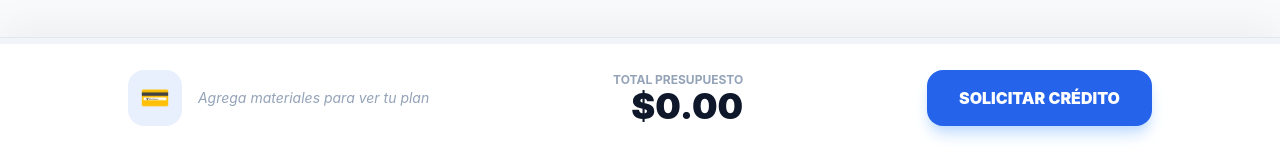
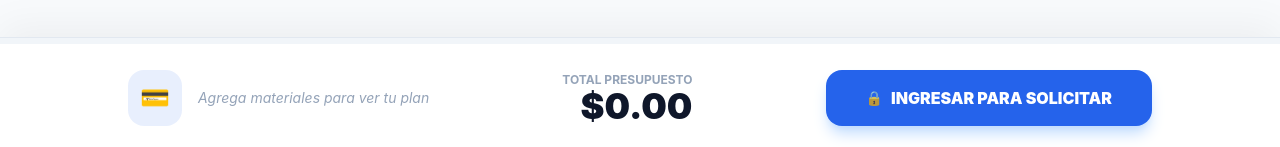
Before and after one commit to p4ndu1ce/renobo-fronted, an Angular app: page / in a window 1280 px wide. Shown: the part 650-797 px from the top of the page. Built offline with nearby package versions, Linux system fonts and the light colour scheme; no server answers.

Commit message:
correción de caso excedido

```diff
--- a/src/app/app.html
+++ b/src/app/app.html
@@ -47,9 +47,11 @@
           <p class="text-xs font-bold text-slate-400 uppercase tracking-tighter">
             {{ plan.exceeded ? 'Presupuesto Elevado' : 'Plan Recomendado' }}
           </p>
-          <h4 class="text-xl font-black text-slate-900 leading-tight">{{ plan.name }}</h4>
+          <h4 class="text-xl font-black text-slate-900 leading-tight">{{ plan.name }} {{ plan.exceeded ? '+' : '' }}</h4>
 
-          @if (!plan.exceeded && grandTotal() > 0) {
+          @if (plan.exceeded) {
+          <p class="text-[10px] text-orange-600 font-bold uppercase">Requiere Evaluación Especial</p>
+          } @else if (grandTotal() > 0) {
           <p class="text-[10px] font-medium text-slate-400">
             Te quedan <span class="text-slate-600 font-bold">{{ (plan.maxAmount - grandTotal()) | currency }}</span>
             disponibles
@@ -75,9 +77,15 @@
         </p>
       </div>
 
-      <button
-        class="w-full md:w-auto px-8 py-4 bg-accent text-white font-black rounded-2xl hover:bg-blue-700 hover:scale-105 transition-all shadow-lg shadow-blue-200">
-        SOLICITAR CRÉDITO
+      <button (click)="handleRequestCredit()"
+        class="w-full md:w-auto px-10 py-4 bg-accent text-white font-black rounded-2xl hover:bg-blue-700 hover:scale-105 active:scale-95 transition-all shadow-lg shadow-blue-200 flex items-center justify-center gap-2">
+        @if (!authService.isLoggedIn()) {
+        <span class="text-sm opacity-80">🔒</span>
+        INGRESAR PARA SOLICITAR
+        } @else {
+        CONTINUAR SOLICITUD
+        <span class="text-xl">→</span>
+        }
       </button>
 
     </div>
--- a/src/app/app.ts
+++ b/src/app/app.ts
@@ -1,6 +1,7 @@
 import { Component, inject, signal, computed, ViewEncapsulation } from '@angular/core';
-import { RouterOutlet } from '@angular/router';
+import { RouterOutlet, Router } from '@angular/router';
 import { ConfigService, type CreditPlan } from './services/config.service';
+import { AuthService } from './services/auth.service';
 import { CurrencyPipe, CommonModule } from '@angular/common';
 
 type CreditPlanWithExceeded = CreditPlan & { exceeded?: boolean };
@@ -14,6 +15,8 @@ type CreditPlanWithExceeded = CreditPlan & { exceeded?: boolean };
 })
 export class App {
   public configService = inject(ConfigService);
+  public authService = inject(AuthService);
+  private router = inject(Router);
 
   // 1. Buscador
   searchTerm = signal('');
@@ -112,4 +115,18 @@ export class App {
     }
     this.basket.set(newBasket);
   }
+
+  handleRequestCredit() {
+    if (this.authService.isLoggedIn()) {
+      // Si está logueado, lo enviamos al formulario de solicitud final
+      console.log('Enviando presupuesto:', this.basket());
+      this.router.navigate(['/solicitud-credito']);
+    } else {
+      // Si no, lo mandamos a que se registre o inicie sesión
+      // Podemos pasarle el presupuesto por estado para no perderlo
+      this.router.navigate(['/auth/login'], {
+        queryParams: { returnUrl: '/calculadora' }
+      });
+    }
+  }
 }
--- /dev/null
+++ b/src/app/services/auth.service.ts
@@ -0,0 +1,11 @@
+import { Injectable, signal } from '@angular/core';
+
+@Injectable({ providedIn: 'root' })
+export class AuthService {
+  // En un caso real, esto vendría de un token en localStorage o de AWS Cognito
+  public isLoggedIn = signal<boolean>(false);
+
+  // Simulamos un login para pruebas
+  login() { this.isLoggedIn.set(true); }
+  logout() { this.isLoggedIn.set(false); }
+}
```
